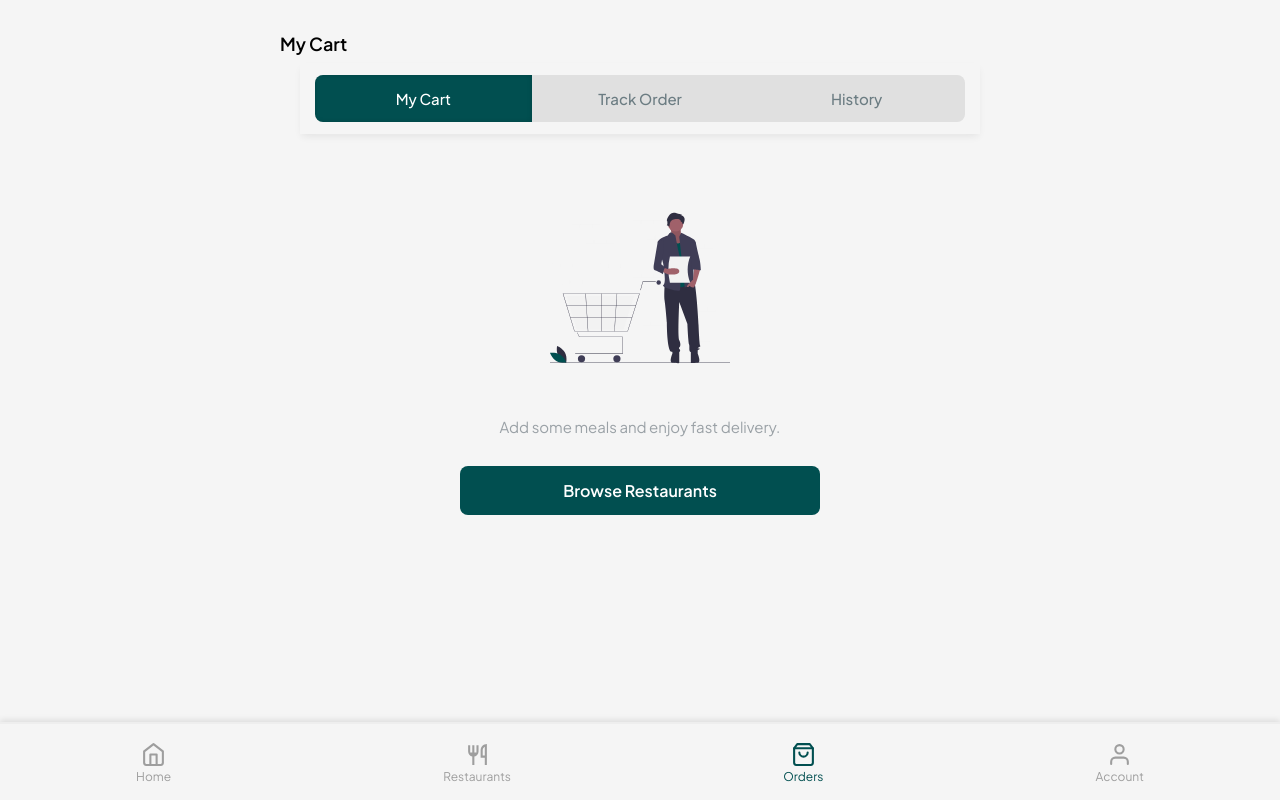
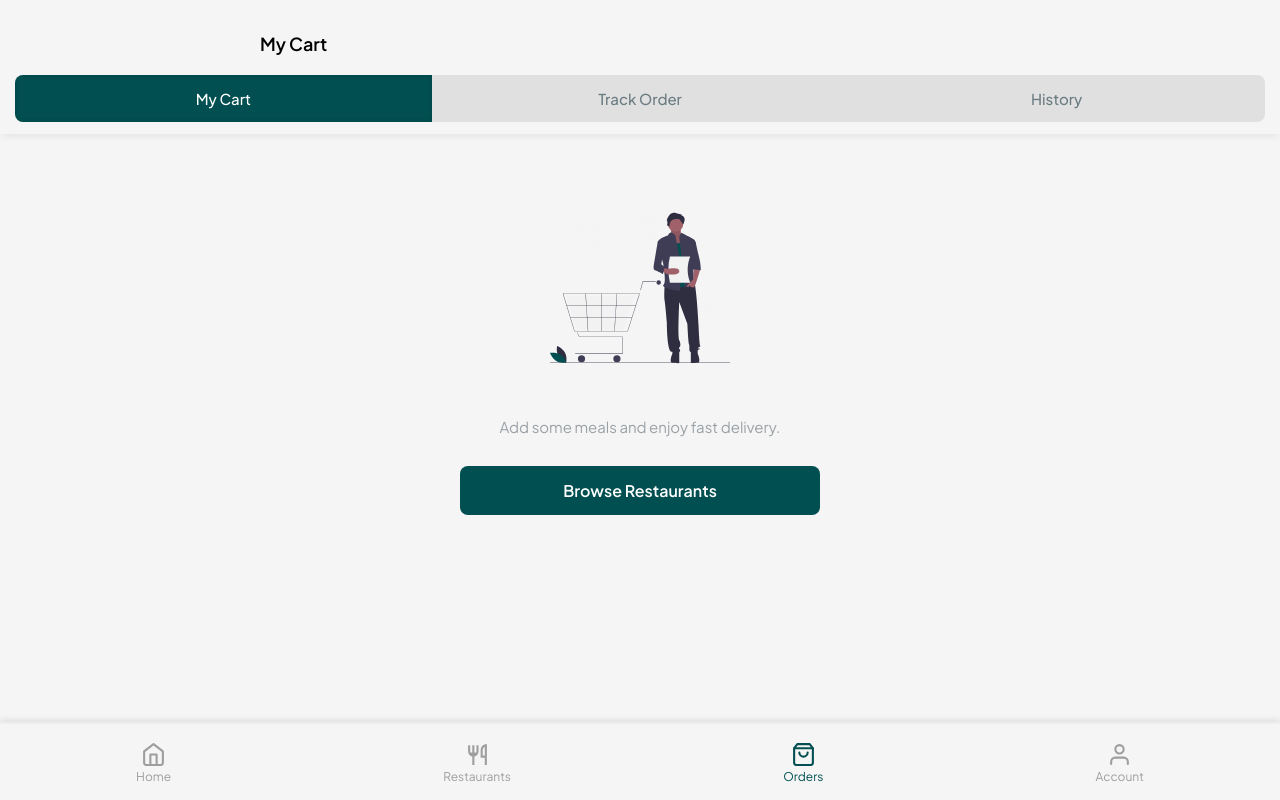
Before and after one commit to ay30bg/droppa, a React (Create React App) app: page /orders in a window 1280 px wide. Built offline with nearby package versions, Linux system fonts and the light colour scheme.

Commit message:
Update orders.css

```diff
--- a/src/styles/orders.css
+++ b/src/styles/orders.css
@@ -6,7 +6,6 @@
   background: #f5f5f5;
   font-family: -apple-system, BlinkMacSystemFont, "Inter", sans-serif;
   color: #000;
-  box-sizing: border-box;
 }
 
 /* ================= TABS ================= */
@@ -14,11 +13,12 @@
   position: sticky;
   top: 0;
   z-index: 50;
-  width: 100%;
+  width: 100vw;
+  margin-left: calc(50% - 50vw);
+  margin-right: calc(50% - 50vw);
   background: #f5f5f5;
   padding: 12px 0;
   box-shadow: 0 4px 8px -2px rgba(0, 0, 0, 0.08);
-  box-sizing: border-box;
 }
 
 .order-tabs {
@@ -53,7 +53,6 @@
 /* ================= ORDER CONTENT ================= */
 .order-content {
   margin-top: 24px;
-  box-sizing: border-box;
 }
 
 /* ================= EMPTY STATE ================= */
@@ -63,7 +62,6 @@
   flex-direction: column;
   align-items: center;
   padding: 40px 20px;
-  box-sizing: border-box;
 }
 
 .empty-icon {
@@ -99,15 +97,14 @@
 /* ================= RESTAURANT CART ================= */
 .restaurant-cart.polished {
   background: #fff;
-  margin: 16px auto;           /* center horizontally */
+  margin: 16px auto;          /* center card */
   padding: 20px;
   border-radius: 12px;
   border: 1px solid rgba(0,0,0,0.06);
   box-shadow: 0 4px 12px rgba(0,0,0,0.08);
   transition: all 0.3s ease;
-  max-width: 720px;            /* max width */
-  width: 100%;                 /* responsive full width */
-  box-sizing: border-box;
+  max-width: 720px;           /* max width */
+  width: 95%;                 /* responsive width */
 }
 
 .restaurant-cart.polished:hover {
@@ -130,7 +127,6 @@
   gap: 12px;
   padding: 10px 0;
   border-bottom: 1px solid #eee;
-  box-sizing: border-box;
 }
 
 .cart-item-polished:last-child {
```
